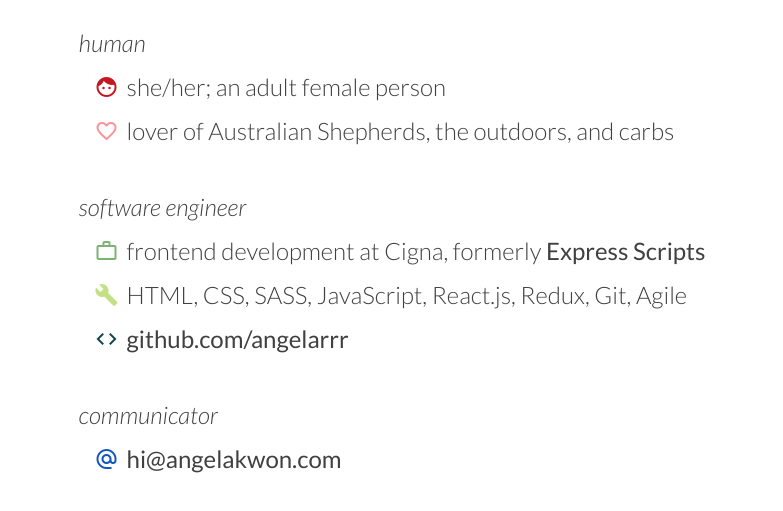
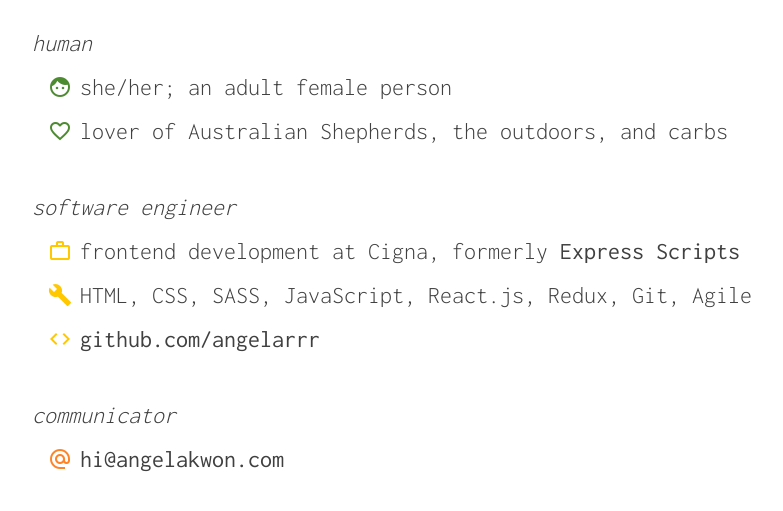
Before and after one commit to angkwon/angelarrr.github.io, a plain HTML site: page index.html in a window 1280 px wide. Shown: the part 191-702 px from the top of the page, without its empty margins (248-1031 px from the left). Drawn offline with Linux system fonts and the light colour scheme.

Commit message:
Style changes

```diff
--- a/css/app.css
+++ b/css/app.css
@@ -1,4 +1,5 @@
-@import url('https://fonts.googleapis.com/css2?family=Lato:ital,wght@0,300;0,400;0,700;1,300;1,400&display=swap');
+@import url('https://fonts.googleapis.com/css2?family=Inconsolata:wght@300;400&display=swap');
+
 
 html, body {
   box-sizing: border-box;
@@ -7,8 +8,9 @@ html, body {
 }
 
 body {
+  background-color: #fff;
   color: #404040;
-  font-family: 'Lato', Helvetica, Arial, sans-serif;
+  font-family: 'Inconsolata', monospace;
   font-size: 16px;
   padding: 24px;
 }
@@ -82,12 +84,12 @@ i {
   line-height: 1.5;
 }
 
-.face-icon { color: #c61721; }
-.heart-icon { color: #fb9397; }
-.work-icon { color: #7cb372; }
-.tool-icon { color: #c2e184; }
-.code-icon { color: #0b4449; }
-.email-icon { color: #1257c0; }
+.face-icon { color: #4D8B31; }
+.heart-icon { color: #4D8B31; }
+.work-icon { color: #FFC800; }
+.tool-icon { color: #FFC800; }
+.code-icon { color: #FFC800; }
+.email-icon { color: #FF8427; }
 
 @media only screen and (max-width: 600px) {
 
```
